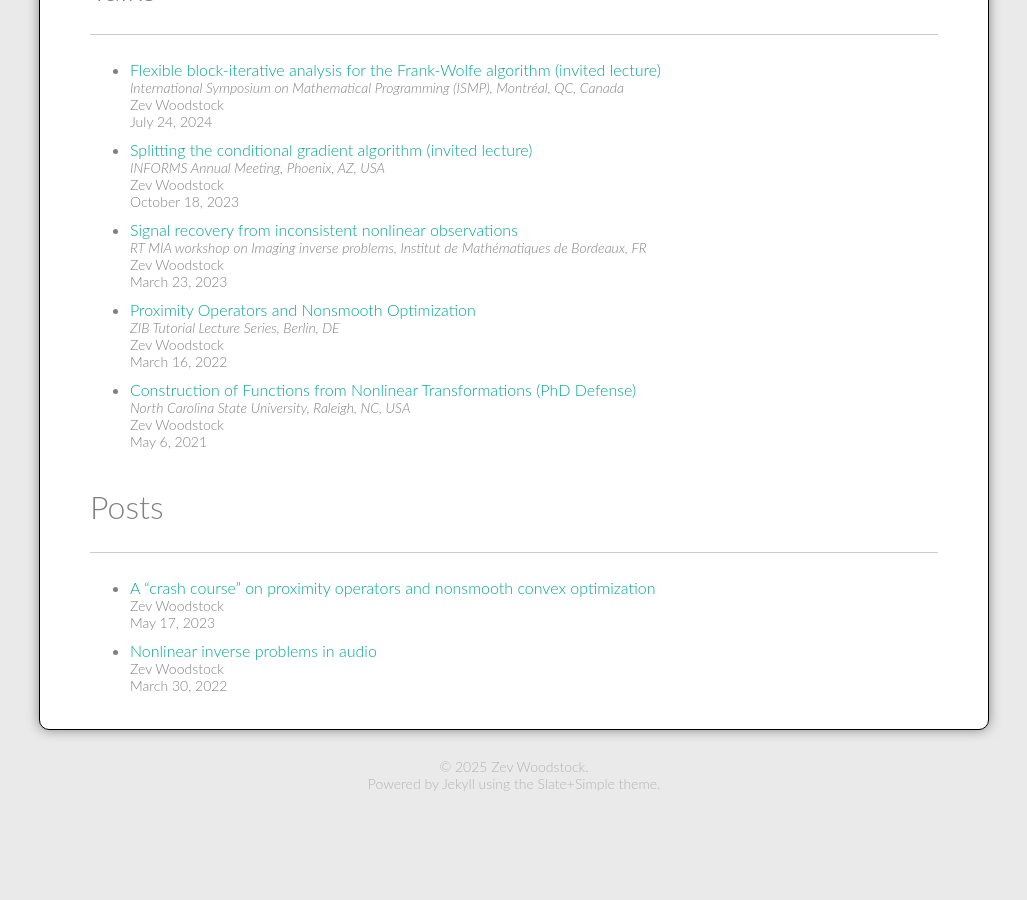
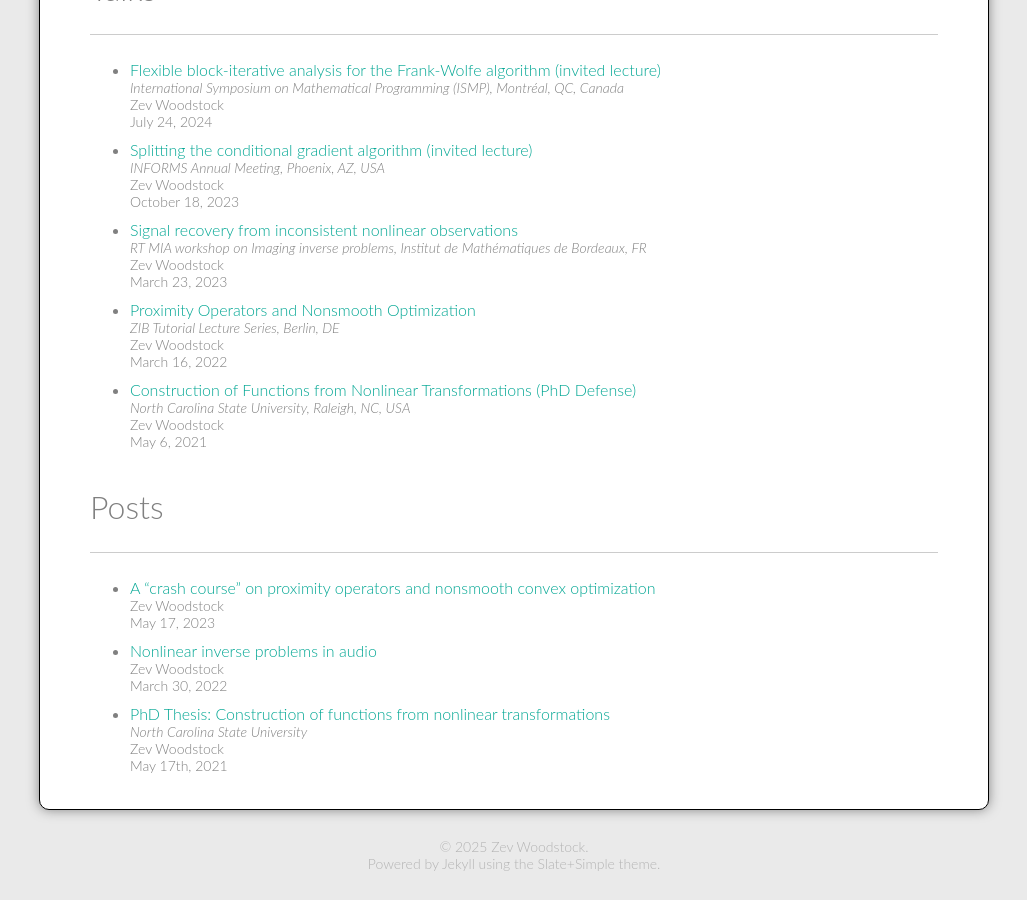
Before and after one commit to zevwoodstock/zevwoodstock.github.io, a Jekyll site: the page built from research/index.html, in a window 1280 px wide and 900 px high, scrolled down 1756 px. Shown: the whole window, without its empty margins (126-1153 px from the left). Built offline with Jekyll 4.4.1, drawn with Linux system fonts in a browser that asks for light colours; some web fonts are replaced; before the commit the page ends 2576 px from its top, so only the background shows below that; some of the changed text lies outside the part shown.

Commit message:
Added preprint link for REU project; added thesis to research page

```diff
--- a/research/index.html
+++ b/research/index.html
@@ -137,6 +137,18 @@ title: Research
         </li>
 
     {% if forloop.last %}
+
+        <li class="entry-title"><a
+                href="/media/publications/thesis.pdf" title="PhD
+                Thesis">PhD Thesis: Construction of functions from
+            nonlinear transformations</a> <br>
+             <div class="post-byline">
+                 <i>North Carolina State University</i> <br>
+                {{ post.author }} <br>
+                <div class="post-date">
+                    May 17th, 2021
+                </div>
+        </li>
         </ul>
 
     {% endif %}
```
Also changed, not shown: research/_posts/2025-03-14-asyncprox.md (+2 -2 lines), 1 other file.
